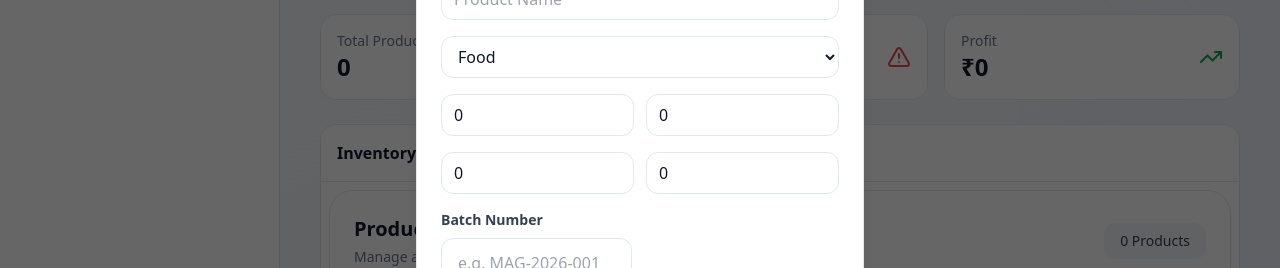
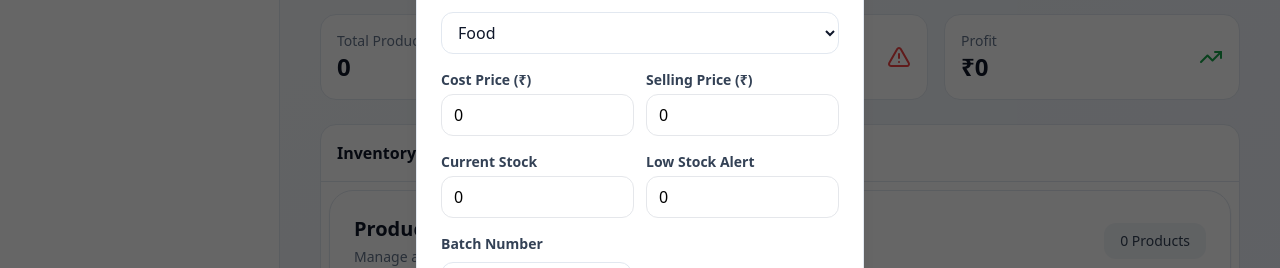
Before and after one commit to raunak-sahu/VendSmart, a Next.js app: page /products in a window 1280 px wide. Both pictures are taken after typing "Sample" into the empty fields and a click on the button "+ Add Product". Shown: the part 208-476 px from the top of the page. Built offline with nearby package versions, Linux system fonts and the light colour scheme; no server answers; the database is empty.

Commit message:
fix add product issues

```diff
--- a/src/app/api/products/[id]/route.ts
+++ b/src/app/api/products/[id]/route.ts
@@ -38,46 +38,40 @@ export async function PUT(
     };
   }
 ) {
-  const body =
-    await req.json();
+  const body = await req.json();
 
-  const updatedProduct =
-    await prisma.product.update({
+  const updatedProduct = await prisma.product.update({
     where: {
       id: params.id,
     },
     data: {
-        productName:
-          body.productName,
+      productName: body.productName,
+      category: body.category,
 
-        category:
-          body.category,
+      costPrice: Number(body.costPrice),
+      sellingPrice: Number(body.sellingPrice),
 
-        costPrice:
-          Number(
-            body.costPrice
-          ),
+      currentStock: Number(body.currentStock),
+      minimumStockThreshold: Number(body.minimumStockThreshold),
 
-        sellingPrice:
-          Number(
-            body.sellingPrice
-          ),
+      // ✅ ADD THESE (IMPORTANT)
+      batchNumber: body.batchNumber,
 
-        currentStock:
-          Number(
-            body.currentStock
-          ),
+      manufacturingDate:
+        body.manufacturingDate &&
+        !isNaN(Date.parse(body.manufacturingDate))
+          ? new Date(body.manufacturingDate)
+          : undefined,
 
-        minimumStockThreshold:
-          Number(
-            body.minimumStockThreshold
-          ),
+      expiryDate:
+        body.expiryDate &&
+        !isNaN(Date.parse(body.expiryDate))
+          ? new Date(body.expiryDate)
+          : undefined,
     },
   });
 
-  return NextResponse.json(
-    updatedProduct
-  );
+  return NextResponse.json(updatedProduct);
 }
 
 export async function DELETE(
--- a/src/components/products/AddProductDialog.tsx
+++ b/src/components/products/AddProductDialog.tsx
@@ -156,67 +156,70 @@ const [form, setForm] = useState<ProductInput>({
 
            <div className="grid grid-cols-2 gap-3">
 
+  <div>
+    <label className="block text-sm font-semibold text-slate-700 dark:text-slate-300 mb-1">
+      Cost Price (₹)
+    </label>
+
     <input
       name="costPrice"
       type="number"
-                placeholder="Cost Price (₹)"
       value={form.costPrice}
       onChange={handleChange}
-                className="
-                  w-full rounded-xl border px-3 py-2
-                  bg-white dark:bg-slate-800
-                  border-slate-200 dark:border-slate-700
-                  text-slate-900 dark:text-white
-                "
+      className="w-full rounded-xl border px-3 py-2 bg-white dark:bg-slate-800 text-black dark:text-white"
     />
+  </div>
+
+  <div>
+    <label className="block text-sm font-semibold text-slate-700 dark:text-slate-300 mb-1">
+      Selling Price (₹)
+    </label>
 
     <input
       name="sellingPrice"
       type="number"
-                placeholder="Selling Price (₹)"
       value={form.sellingPrice}
       onChange={handleChange}
-                className="
-                  w-full rounded-xl border px-3 py-2
-                  bg-white dark:bg-slate-800
-                  border-slate-200 dark:border-slate-700
-                  text-slate-900 dark:text-white
-                "
+      className="w-full rounded-xl border px-3 py-2 bg-white dark:bg-slate-800 text-black dark:text-white"
     />
+  </div>
 
 </div>
 
-            <div className="grid grid-cols-2 gap-3">
+             <div className="grid grid-cols-2 gap-3 mt-3">
+
+  <div>
+    <label className="block text-sm font-semibold text-slate-700 dark:text-slate-300 mb-1">
+      Current Stock
+    </label>
 
     <input
       name="currentStock"
       type="number"
-                placeholder="Current Stock Quantity"
       value={form.currentStock}
       onChange={handleChange}
-                className="
-                  w-full rounded-xl border px-3 py-2
-                  bg-white dark:bg-slate-800
-                  border-slate-200 dark:border-slate-700
-                  text-slate-900 dark:text-white
-                "
+      className="w-full rounded-xl border px-3 py-2 bg-white dark:bg-slate-800 text-black dark:text-white"
     />
+  </div>
+
+  <div>
+    <label className="block text-sm font-semibold text-slate-700 dark:text-slate-300 mb-1">
+      Low Stock Alert
+    </label>
 
     <input
       name="minimumStockThreshold"
       type="number"
-                placeholder="Low Stock Alert Threshold"
       value={form.minimumStockThreshold}
       onChange={handleChange}
-                className="
-                  w-full rounded-xl border px-3 py-2
-                  bg-white dark:bg-slate-800
-                  border-slate-200 dark:border-slate-700
-                  text-slate-900 dark:text-white
-                "
+      className="w-full rounded-xl border px-3 py-2 bg-white dark:bg-slate-800 text-black dark:text-white"
     />
+  </div>
 
 </div>
+
+
+
 
 <div className="grid grid-cols-2 gap-4">
 
```
Lines whose indentation alone changed are shown as unchanged.
